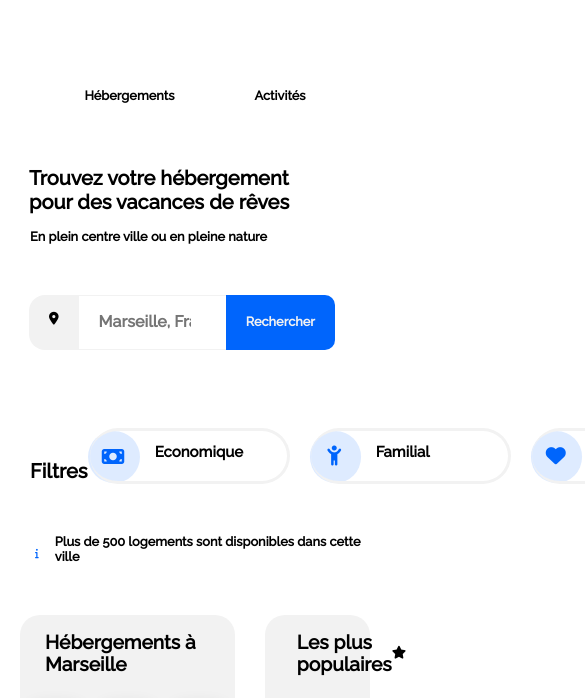
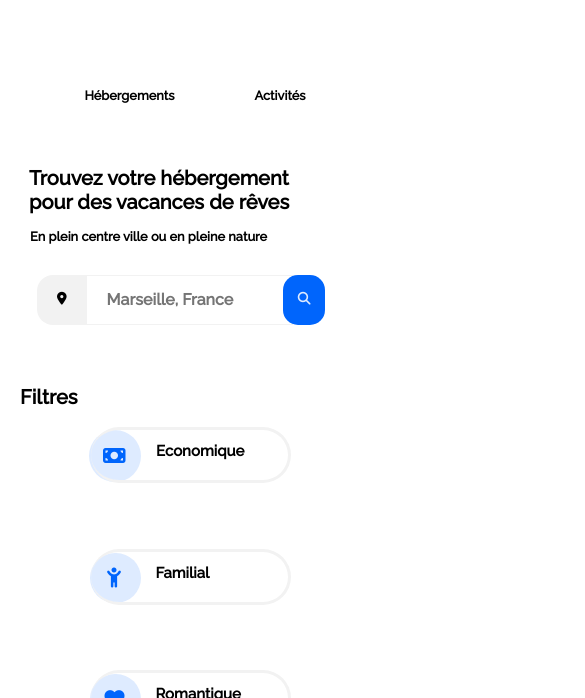
Before and after one commit to Dteeech/projet2V2, a plain HTML site: page index.html in a window 390 px wide. Shown: the part 102-800 px from the top of the page, 585 px wide, since content can reach past the window. Drawn offline with Linux system fonts and the light colour scheme.

Commit message:
fin responsive du header début du main

```diff
--- a/assets/css/style.css
+++ b/assets/css/style.css
@@ -6,23 +6,29 @@
   box-sizing: border-box;
 
 }
+
 html {
   display: block;
+
 }
+
 body {
   font:bold 80% "Raleway", serif;
   display: block;
 }
+
 #page {
   max-width: 1600px;
   margin: auto;
 }
+
 
 /*Header*/
 header {
   display: block;
   margin: auto;
 }
+
 #header__logo{
   margin-left: 30px;
 }
@@ -37,6 +43,7 @@ header {
   justify-content: space-between;
   align-items: center;
 }
+
 nav {
   padding-top: 45px;
   padding-left: 40px;
@@ -62,12 +69,13 @@ nav {
 /*main*/
 
 /*section main__recherche*/
+
 main{
   margin: 20px;
 
 }
+
 .main__recherche {
-  display: block;
   margin: 5px;
   padding: 30px;
   padding-left: 4px;
@@ -76,7 +84,9 @@ main{
 h1 {
   font-size: 20px;
 }
+
 /*fin section*/
+
 .form {
   display: flex;
   flex-direction: row;
@@ -99,9 +109,15 @@ h1 {
   padding: 16px 20px 16px 20px;
   border-radius: 0px 10px 10px 0px;
 }
-.form__texteDuBouton {
+
+.form__boutton {
   color: #f2f2f2;
 }
+
+.mobile__boutton{
+  display: none;
+}
+
 
 .form__barreDeRecherche {
   border-right: none;
@@ -121,9 +137,6 @@ h1 {
 }
 /*Filtres de recherche*/
 
-
-
-
 .category {
 
   flex-direction: row;
@@ -142,11 +155,12 @@ h1 {
 
 #filter__list {
   display: flex;
-  flex-direction: row;
+  flex-wrap: wrap;
   margin-left: 10px;
   margin-top: 0px;
   justify-content: flex-start;
 }
+
 /* logos*/
 
 .fa-money-bill {
@@ -162,8 +176,6 @@ h1 {
   margin-right: -50px;
 
 }
-
-
 
 .fa-child-reaching {
   background-color: #DEEBFF;
@@ -193,8 +205,6 @@ h1 {
   color: #0065FC;
 }
 
-
-
 .fa-dog {
   background-color: #DEEBFF;
   color: #0065FC;
@@ -209,7 +219,6 @@ h1 {
   margin-right: -50px;
 }
 
-
 /* fin des icones*/
 /*zone texte icones*/
 
@@ -223,7 +232,6 @@ h1 {
 .filter__effect i {
   margin-bottom: 50px;
 }
-
 
 .filter__effect__description {
 
@@ -241,8 +249,6 @@ h1 {
   align-self: center;
 
 }
-
-
 
 /*fin zone filtres de recherche*/
 /*infos*/
@@ -273,20 +279,14 @@ h1 {
 
 }
 
+/*section Partie 1 hebergement Marseille */
 
-
-
-
-
-/*section Partie 1 hebergement Marseille */
 #main__hebergements{
   display: flex;
   flex-direction: row;
   width: 100%;
   margin-top: 10px;
   margin-bottom: 50px;
-
-
 }
 
 #main__hebergements p, h3 {
@@ -298,7 +298,6 @@ h2 {
 
 }
 
-
 #main__hebergements__block{
   background-color: #F2F2F2;
   border-radius: 20px;
@@ -306,8 +305,6 @@ h2 {
   height: 100%;
   margin-right: 30px;
 }
-
-
 
 #main__hebergements__block__cards {
 
@@ -329,7 +326,6 @@ h2 {
   transition: 1s;
   flex-direction: column;
 }
-
 
 .main__hebergements__block__cards__card a{
   text-decoration: none;
@@ -365,7 +361,6 @@ h2 {
 
 }
 
-
 h3 {
   display: block;
   text-decoration: none;
@@ -395,6 +390,7 @@ border-radius: 20px;
 #main__hebergement__aside a{
   text-decoration: none;
 }
+
 .main__hebergement__aside__title{
   display: flex;
   align-items: center;
@@ -446,9 +442,6 @@ margin-top: 10px;
 color: #0065fc;
 }
 
-
-
-
 /*Activité Marseille*/
 
 #main__activites {
@@ -464,8 +457,6 @@ color: #0065fc;
 
 
 }
-
-
 
 #main__activites__block a {
   text-decoration: none;
@@ -493,12 +484,10 @@ width: 100%;
 .main__activites__block__large_card__description--port {
   margin-left: 85px;
 }
+
 .main__activites__block__large_card__description--calanques {
 margin-left: 30px;
 }
-
-
-
 
 .main__activites__block__double {
   display: flex;
@@ -536,22 +525,6 @@ margin-left: 30px;
   margin-left: 80px;
 }
 
-
-
-
-
-
-
-
-
-
-
-
-
-
-
-
-
 /*footer*/
 
 footer {
@@ -577,6 +550,7 @@ footer li {
   margin-left: 0px;
 
 }
+
 footer a {
   flex-direction: column;
   text-decoration: none;
@@ -610,6 +584,7 @@ footer a:hover {
 /* tous types d'écran de 992px min version tablette*/
 
 @media screen and (min-width: 768px) and (max-width: 992px) {
+
 }
 
 /* tous types d'écran de 768px max telephone*/
@@ -618,9 +593,11 @@ footer a:hover {
     margin: 0px;
     font-family: "Raleway", sans-serif;
   }
+  .page{
+    width: auto;
+  }
   header {
     display: flex;
-
     flex-direction: column;
   }
 
@@ -636,8 +613,6 @@ footer a:hover {
     height: 120px;
     align-self: center;
   }
-
-
 
   #logo {
     align-items: center;
@@ -679,4 +654,75 @@ footer a:hover {
   a .nav__links:hover {
     border-bottom: #0065fc 3px solid;
   }
+  /*barre de recherche*/
+  form{
+    display: flex;
+    margin-left: 8px;
+    justify-content: center;
+    height: 50px;
+  }
+
+  .form__boutton{
+    display: none;
+  }
+
+  .mobile__boutton{
+    width: 45px;
+    display: block;
+    flex-direction: row;
+    flex-wrap: wrap;
+    background-color: #0065fc;
+    color: #DEEBFF;
+    border: none;
+    border-radius: 15px;
+    position: relative;
+    right: 10px;
+  }
+
+  /*filtres*/
+
+  #filter__list{
+    display: flex;
+    width: auto;
+    justify-content: center;
+    display: flex;
+    flex-direction: wrap;
+
+  }
+
+  #filter__title{
+  margin-right: 1px;
+  width: auto;
+  justify-content: left;
+  }
+
+  .filter__effect{
+    display: flex;
+    flex: wrap;
+
+  }
+
+  .infos{
+    justify-content: center;
+  }
+
+ /*hebergement */
+ #main__hebergements{
+
+ }
+ #main__hebergements__block{
+
+
+ }
+ /*comment faire passer le aside
+ avant hebergemement ?*/
+
+ #main__hebergements__block h2{
+   justify-content: center;
+
+
 }
+
+#main__hebergements__block__cards{
+
+}
--- a/index.html
+++ b/index.html
@@ -59,11 +59,9 @@
 
         <p>En plein centre ville ou en pleine nature</p>
 
-        <form class="form">
+        <form method="post" action="traitement.php">
 
-          <span class="form__locationdot"
-
-          ><i class="fa-solid fa-location-dot"></i></span>
+          <span class="form__locationdot"><i class="fa-solid fa-location-dot"></i></span>
           <!--barre de recherche-->
           <input
             class="form__barreDeRecherche"
@@ -72,11 +70,16 @@
             size="1"
           />
 
-            <button class="form__boutton">
+          <button type="submit" class="mobile__boutton">
 
-              <span class="form__texteDuBoutton"> Rechercher</span>
+            <i class="fa-solid fa-magnifying-glass"></i>
 
           </button>
+          <input type="submit" value="Rechercher" class="form__boutton">
+
+
+
+
           <!-- bouton recherche-->
         </form>
 
@@ -87,10 +90,11 @@
         <div class="category">
 
 
+          <div id="filter__title">Filtres</div>
 
           <div id="filter__list">
 
-            <div id="filter__title">Filtres</div>
+
 
             <div class="filter__effect">
 
```
Lines whose indentation alone changed are shown as unchanged.
